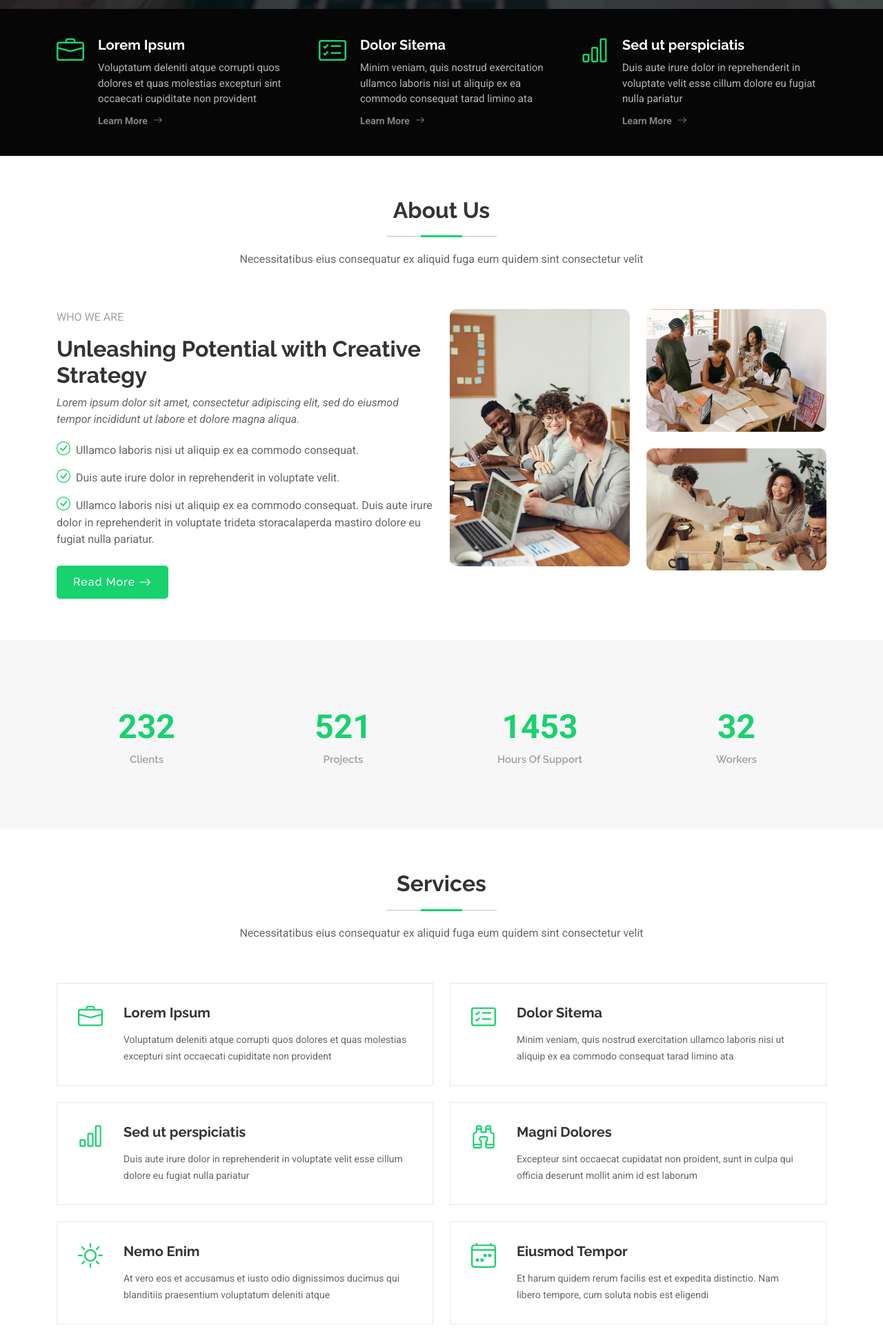
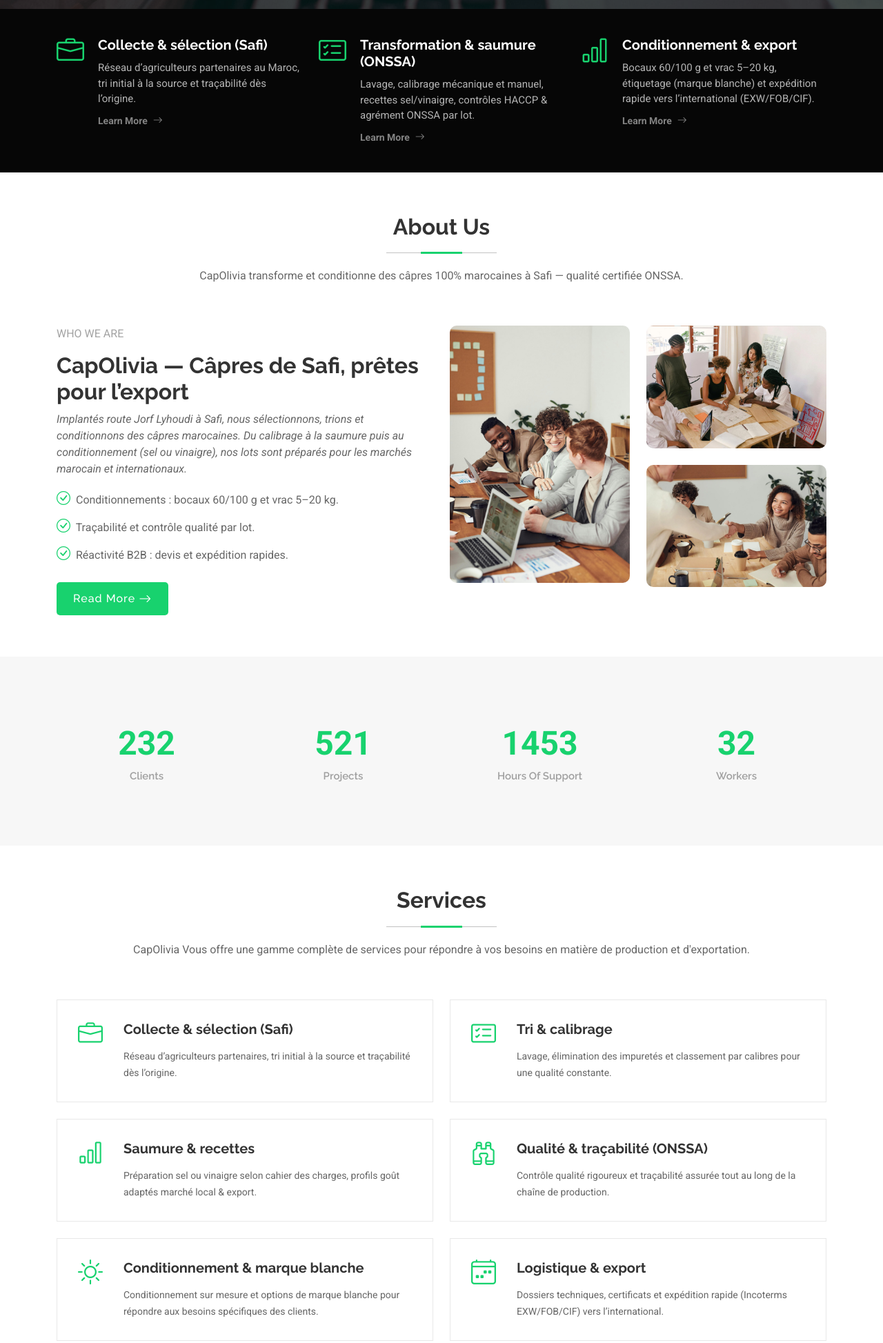
Before and after one commit to achrafjdidi/Safi_Traj, a plain HTML site: page index.html in a window 1280 px wide. Shown: the part 787-2734 px from the top of the page at 69% size. Drawn offline with Linux system fonts and the light colour scheme.

Commit message:
Add files via upload

```diff
--- a/index.html
+++ b/index.html
@@ -42,7 +42,7 @@
       <a href="index.html" class="logo d-flex align-items-center">
         <!-- Uncomment the line below if you also wish to use an image logo -->
         <!-- <img src="assets/img/logo.png" alt=""> -->
-        <h1 class="sitename"> SAFI TRAJ SARL AU</h1>
+        <h1 class="sitename"> CapOlivia - Morocco</h1>
       </a>
 
       <nav id="navmenu" class="navmenu">
@@ -88,8 +88,9 @@
         <div class="carousel-item active">
           <img src="assets/img/hero-carousel/hero-carousel-1.jpg" alt="">
           <div class="carousel-container">
-            <h2>Nous sommes des professionnels</h2>
-            <p>Safi TRAJ SARL AU, l'expertise marocaine en travaux industriels et transformation agroalimentaire.</p>
+            <h2>Produit 100% naturel du Maroc</h2>
+            <p>Notre site de production est agréé par l’ONSSA (Office National de Sécurité Sanitaire des Produits Alimentaires – Maroc).
+Chaque lot est tracé et contrôlé (analyses périodiques, bonnes pratiques d’hygiène, maîtrise des points critiques) afin de garantir une qualité conforme aux normes nationales et aux exigences export.</p>
             <a href="#featured-services" class="btn-get-started">Get Started</a>
           </div>
         </div><!-- End Carousel Item -->
@@ -124,8 +125,8 @@
         <div class="carousel-item">
           <img src="assets/img/hero-carousel/hero-carousel-5.jpg" alt="">
           <div class="carousel-container">
-            <h2>Magnam aliquam quaerat</h2>
-            <p>Lorem ipsum dolor sit amet, consectetur adipiscing elit, sed do eiusmod tempor incididunt ut labore et dolore magna aliqua. Ut enim ad minim veniam, quis nostrud exercitation ullamco laboris nisi ut aliquip ex ea commodo consequat.</p>
+            <h2>Nous sommes des professionnels</h2>
+            <p>l'expertise marocaine en travaux industriels et transformation agroalimentaire.</p>
             <a href="#featured-services" class="btn-get-started">Get Started</a>
           </div>
         </div><!-- End Carousel Item -->
@@ -154,8 +155,8 @@
           <div class="col-lg-4 col-md-6 service-item d-flex" data-aos="fade-up" data-aos-delay="100">
             <div class="icon flex-shrink-0"><i class="bi bi-briefcase"></i></div>
             <div>
-              <h4 class="title">Lorem Ipsum</h4>
-              <p class="description">Voluptatum deleniti atque corrupti quos dolores et quas molestias excepturi sint occaecati cupiditate non provident</p>
+              <h4 class="title">Collecte & sélection (Safi)</h4>
+              <p class="description">Réseau d’agriculteurs partenaires au Maroc, tri initial à la source et traçabilité dès l’origine.</p>
               <a href="service-details.html" class="readmore stretched-link"><span>Learn More</span><i class="bi bi-arrow-right"></i></a>
             </div>
           </div>
@@ -164,8 +165,8 @@
           <div class="col-lg-4 col-md-6 service-item d-flex" data-aos="fade-up" data-aos-delay="200">
             <div class="icon flex-shrink-0"><i class="bi bi-card-checklist"></i></div>
             <div>
-              <h4 class="title">Dolor Sitema</h4>
-              <p class="description">Minim veniam, quis nostrud exercitation ullamco laboris nisi ut aliquip ex ea commodo consequat tarad limino ata</p>
+              <h4 class="title">Transformation & saumure (ONSSA)</h4>
+              <p class="description">Lavage, calibrage mécanique et manuel, recettes sel/vinaigre, contrôles HACCP & agrément ONSSA par lot.</p>
               <a href="service-details.html" class="readmore stretched-link"><span>Learn More</span><i class="bi bi-arrow-right"></i></a>
             </div>
           </div><!-- End Service Item -->
@@ -173,8 +174,8 @@
           <div class="col-lg-4 col-md-6 service-item d-flex" data-aos="fade-up" data-aos-delay="300">
             <div class="icon flex-shrink-0"><i class="bi bi-bar-chart"></i></div>
             <div>
-              <h4 class="title">Sed ut perspiciatis</h4>
-              <p class="description">Duis aute irure dolor in reprehenderit in voluptate velit esse cillum dolore eu fugiat nulla pariatur</p>
+              <h4 class="title">Conditionnement & export</h4>
+              <p class="description">Bocaux 60/100 g et vrac 5–20 kg, étiquetage (marque blanche) et expédition rapide vers l’international (EXW/FOB/CIF).</p>
               <a href="service-details.html" class="readmore stretched-link"><span>Learn More</span><i class="bi bi-arrow-right"></i></a>
             </div>
           </div><!-- End Service Item -->
@@ -191,7 +192,7 @@
       <!-- Section Title -->
       <div class="container section-title" data-aos="fade-up">
         <h2>About Us</h2>
-        <p>Necessitatibus eius consequatur ex aliquid fuga eum quidem sint consectetur velit</p>
+        <p>CapOlivia transforme et conditionne des câpres 100% marocaines à Safi — qualité certifiée ONSSA.</p>
       </div><!-- End Section Title -->
 
       <div class="container">
@@ -200,15 +201,14 @@
 
           <div class="col-lg-6 content" data-aos="fade-up" data-aos-delay="100">
             <p class="who-we-are">Who We Are</p>
-            <h3>Unleashing Potential with Creative Strategy</h3>
+            <h3>CapOlivia — Câpres de Safi, prêtes pour l’export</h3>
             <p class="fst-italic">
-              Lorem ipsum dolor sit amet, consectetur adipiscing elit, sed do eiusmod tempor incididunt ut labore et dolore
-              magna aliqua.
+              Implantés route Jorf Lyhoudi à Safi, nous sélectionnons, trions et conditionnons des câpres marocaines. Du calibrage à la saumure puis au conditionnement (sel ou vinaigre), nos lots sont préparés pour les marchés marocain et internationaux.
             </p>
             <ul>
-              <li><i class="bi bi-check-circle"></i> <span>Ullamco laboris nisi ut aliquip ex ea commodo consequat.</span></li>
-              <li><i class="bi bi-check-circle"></i> <span>Duis aute irure dolor in reprehenderit in voluptate velit.</span></li>
-              <li><i class="bi bi-check-circle"></i> <span>Ullamco laboris nisi ut aliquip ex ea commodo consequat. Duis aute irure dolor in reprehenderit in voluptate trideta storacalaperda mastiro dolore eu fugiat nulla pariatur.</span></li>
+              <li><i class="bi bi-check-circle"></i> <span>Conditionnements : bocaux 60/100 g et vrac 5–20 kg.</span></li>
+              <li><i class="bi bi-check-circle"></i> <span>Traçabilité et contrôle qualité par lot.</span></li>
+              <li><i class="bi bi-check-circle"></i> <span>Réactivité B2B : devis et expédition rapides.</span></li>
             </ul>
             <a href="#" class="read-more"><span>Read More</span><i class="bi bi-arrow-right"></i></a>
           </div>
@@ -284,7 +284,7 @@
       <!-- Section Title -->
       <div class="container section-title" data-aos="fade-up">
         <h2>Services</h2>
-        <p>Necessitatibus eius consequatur ex aliquid fuga eum quidem sint consectetur velit</p>
+        <p>CapOlivia Vous offre une gamme complète de services pour répondre à vos besoins en matière de production et d'exportation.</p>
       </div><!-- End Section Title -->
 
       <div class="container">
@@ -295,8 +295,8 @@
             <div class="service-item d-flex position-relative h-100">
               <i class="bi bi-briefcase icon flex-shrink-0"></i>
               <div>
-                <h4 class="title"><a href="service-details.html" class="stretched-link">Lorem Ipsum</a></h4>
-                <p class="description">Voluptatum deleniti atque corrupti quos dolores et quas molestias excepturi sint occaecati cupiditate non provident</p>
+                <h4 class="title"><a href="service-details.html" class="stretched-link">Collecte & sélection (Safi)</a></h4>
+                <p class="description">Réseau d’agriculteurs partenaires, tri initial à la source et traçabilité dès l’origine.</p>
               </div>
             </div>
           </div><!-- End Service Item -->
@@ -305,8 +305,8 @@
             <div class="service-item d-flex position-relative h-100">
               <i class="bi bi-card-checklist icon flex-shrink-0"></i>
               <div>
-                <h4 class="title"><a href="service-details.html" class="stretched-link">Dolor Sitema</a></h4>
-                <p class="description">Minim veniam, quis nostrud exercitation ullamco laboris nisi ut aliquip ex ea commodo consequat tarad limino ata</p>
+                <h4 class="title"><a href="service-details.html" class="stretched-link">Tri & calibrage</a></h4>
+                <p class="description">Lavage, élimination des impuretés et classement par calibres pour une qualité constante.</p>
               </div>
             </div>
           </div><!-- End Service Item -->
@@ -315,8 +315,8 @@
             <div class="service-item d-flex position-relative h-100">
               <i class="bi bi-bar-chart icon flex-shrink-0"></i>
               <div>
-                <h4 class="title"><a href="service-details.html" class="stretched-link">Sed ut perspiciatis</a></h4>
-                <p class="description">Duis aute irure dolor in reprehenderit in voluptate velit esse cillum dolore eu fugiat nulla pariatur</p>
+                <h4 class="title"><a href="service-details.html" class="stretched-link">Saumure & recettes</a></h4>
+                <p class="description">Préparation sel ou vinaigre selon cahier des charges, profils goût adaptés marché local & export.</p>
               </div>
             </div>
           </div><!-- End Service Item -->
@@ -325,8 +325,8 @@
             <div class="service-item d-flex position-relative h-100">
               <i class="bi bi-binoculars icon flex-shrink-0"></i>
               <div>
-                <h4 class="title"><a href="service-details.html" class="stretched-link">Magni Dolores</a></h4>
-                <p class="description">Excepteur sint occaecat cupidatat non proident, sunt in culpa qui officia deserunt mollit anim id est laborum</p>
+                <h4 class="title"><a href="service-details.html" class="stretched-link">Qualité & traçabilité (ONSSA)</a></h4>
+                <p class="description">Contrôle qualité rigoureux et traçabilité assurée tout au long de la chaîne de production.</p>
               </div>
             </div>
           </div><!-- End Service Item -->
@@ -335,8 +335,8 @@
             <div class="service-item d-flex position-relative h-100">
               <i class="bi bi-brightness-high icon flex-shrink-0"></i>
               <div>
-                <h4 class="title"><a href="service-details.html" class="stretched-link">Nemo Enim</a></h4>
-                <p class="description">At vero eos et accusamus et iusto odio dignissimos ducimus qui blanditiis praesentium voluptatum deleniti atque</p>
+                <h4 class="title"><a href="service-details.html" class="stretched-link">Conditionnement & marque blanche</a></h4>
+                <p class="description">Conditionnement sur mesure et options de marque blanche pour répondre aux besoins spécifiques des clients.</p>
               </div>
             </div>
           </div><!-- End Service Item -->
@@ -345,8 +345,8 @@
             <div class="service-item d-flex position-relative h-100">
               <i class="bi bi-calendar4-week icon flex-shrink-0"></i>
               <div>
-                <h4 class="title"><a href="service-details.html" class="stretched-link">Eiusmod Tempor</a></h4>
-                <p class="description">Et harum quidem rerum facilis est et expedita distinctio. Nam libero tempore, cum soluta nobis est eligendi</p>
+                <h4 class="title"><a href="service-details.html" class="stretched-link">Logistique & export</a></h4>
+                <p class="description">Dossiers techniques, certificats et expédition rapide (Incoterms EXW/FOB/CIF) vers l’international.</p>
               </div>
             </div>
           </div><!-- End Service Item -->
@@ -366,9 +366,9 @@
         <div class="row justify-content-center" data-aos="zoom-in" data-aos-delay="100">
           <div class="col-xl-10">
             <div class="text-center">
-              <h3>Call To Action</h3>
-              <p>Duis aute irure dolor in reprehenderit in voluptate velit esse cillum dolore eu fugiat nulla pariatur. Excepteur sint occaecat cupidatat non proident, sunt in culpa qui officia deserunt mollit anim id est laborum.</p>
-              <a class="cta-btn" href="#">Call To Action</a>
+              <h3>Devenez partenaire CapOlivia</h3>
+              <p>Câpres 100% marocaines, certifiées ONSSA. Demandez notre catalogue, prix et conditions export.</p>
+              <a class="cta-btn" href="mailto:safi_traj@yahoo.fr?subject=Demande%20devis%20CapOlivia">Demander un devis</a>
             </div>
           </div>
         </div>
@@ -382,7 +382,7 @@
       <!-- Section Title -->
       <div class="container section-title" data-aos="fade-up">
         <h2>Portfolio</h2>
-        <p>Necessitatibus eius consequatur ex aliquid fuga eum quidem sint consectetur velit</p>
+        <p>Notre gallerie de produits</p>
       </div><!-- End Section Title -->
 
       <div class="container">
@@ -390,11 +390,11 @@
         <div class="isotope-layout" data-default-filter="*" data-layout="masonry" data-sort="original-order">
 
           <ul class="portfolio-filters isotope-filters" data-aos="fade-up" data-aos-delay="100">
-            <li data-filter="*" class="filter-active">All</li>
-            <li data-filter=".filter-app">App</li>
-            <li data-filter=".filter-product">Product</li>
-            <li data-filter=".filter-branding">Branding</li>
-            <li data-filter=".filter-books">Books</li>
+            <li data-filter="*" class="filter-active">Tous</li>
+            <li data-filter=".filter-app">Production</li>
+            <li data-filter=".filter-product">Produits</li>
+            <li data-filter=".filter-branding">Qualité (ONSSA)</li>
+            <li data-filter=".filter-books">Export & Logistique</li>
           </ul><!-- End Portfolio Filters -->
 
           <div class="row gy-4 isotope-container" data-aos="fade-up" data-aos-delay="200">
@@ -402,8 +402,8 @@
             <div class="col-lg-4 col-md-6 portfolio-item isotope-item filter-app">
               <img src="assets/img/portfolio/app-1.jpg" class="img-fluid" alt="">
               <div class="portfolio-info">
-                <h4>App 1</h4>
-                <p>Lorem ipsum, dolor sit amet consectetur</p>
+                <h4>Notre Usine</h4>
+                <p>Découvrez notre usine de transformation de câpres, équipée des dernières technologies pour garantir qualité et efficacité.</p>
                 <a href="assets/img/portfolio/app-1.jpg" title="App 1" data-gallery="portfolio-gallery-app" class="glightbox preview-link"><i class="bi bi-zoom-in"></i></a>
                 <a href="portfolio-details.html" title="More Details" class="details-link"><i class="bi bi-link-45deg"></i></a>
               </div>
@@ -412,8 +412,8 @@
             <div class="col-lg-4 col-md-6 portfolio-item isotope-item filter-product">
               <img src="assets/img/portfolio/product-1.jpg" class="img-fluid" alt="">
               <div class="portfolio-info">
-                <h4>Product 1</h4>
-                <p>Lorem ipsum, dolor sit amet consectetur</p>
+                <h4>Nos Câpres</h4>
+                <p>Découvrez notre gamme de câpres 100% marocaines, certifiées ONSSA.</p>
                 <a href="assets/img/portfolio/product-1.jpg" title="Product 1" data-gallery="portfolio-gallery-product" class="glightbox preview-link"><i class="bi bi-zoom-in"></i></a>
                 <a href="portfolio-details.html" title="More Details" class="details-link"><i class="bi bi-link-45deg"></i></a>
               </div>
@@ -1049,7 +1049,7 @@
       &copy; Copyright <strong><span>Safi TRAJ SARL AU</span></strong>. Tous droits réservés
     </div>
     <div class="credits text-center">
-      Développé par <strong>Revo eServices</strong> – Achraf JDIDI
+      Développé par <strong>Revo eServices</strong>
     </div>
   </div>
 
```
